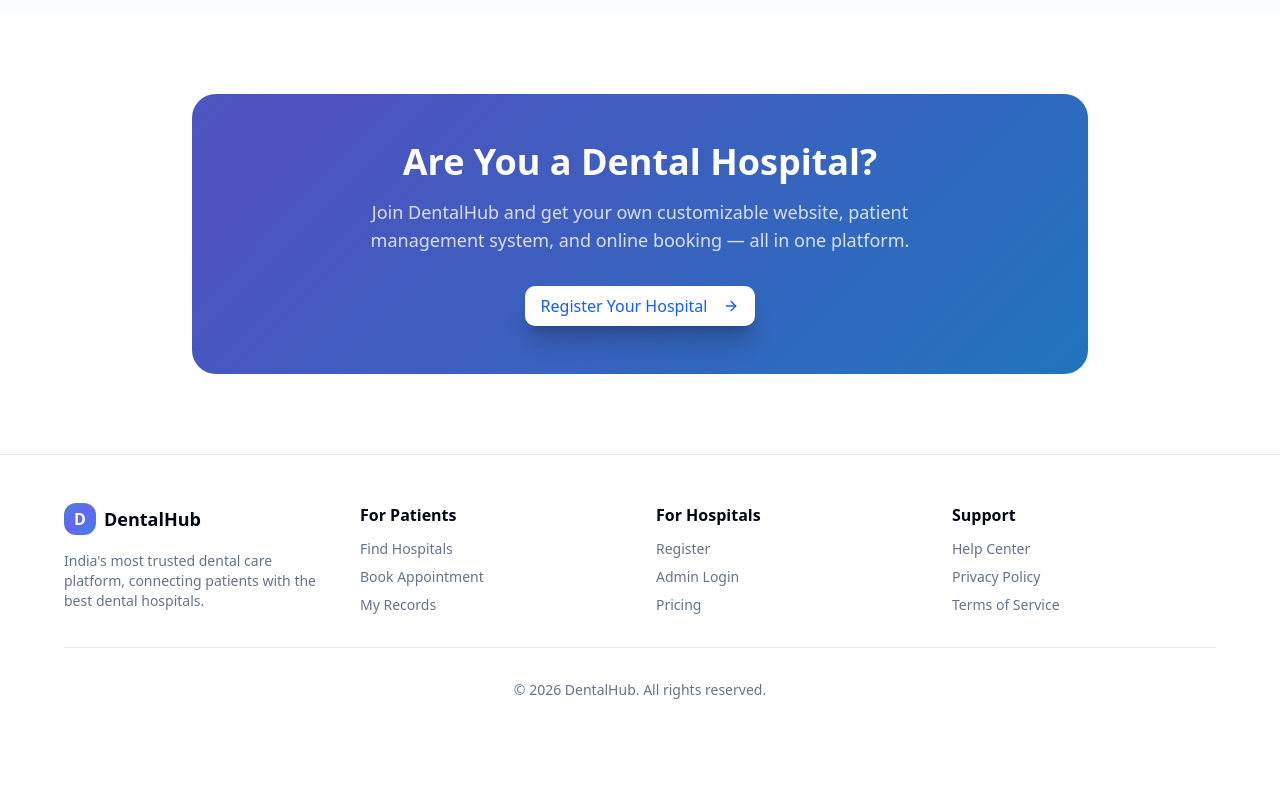
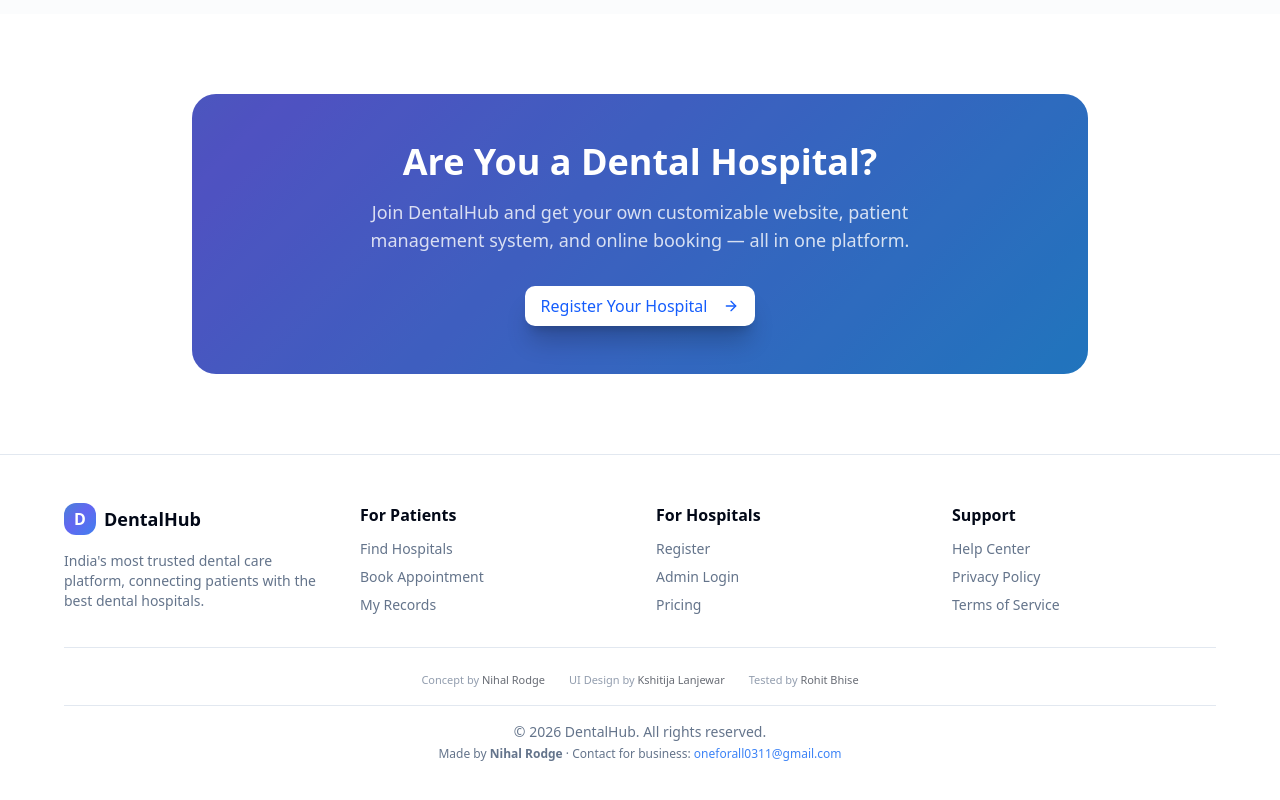
Before and after one commit to MrSpideyNihal/Online-Hospital-Management-, a Next.js app: page / in a window 1280 px wide. Shown: the part 1652-2452 px from the top of the page. Before the commit the page ends 2400 px from the top, so only its background shows below. Built offline with nearby package versions, Linux system fonts and the light colour scheme; no server answers; the database is empty.

Commit message:
Add lifetime pricing tier and footer credits

```diff
--- a/src/app/page.tsx
+++ b/src/app/page.tsx
@@ -352,8 +352,16 @@ export default function HomePage() {
               </ul>
             </div>
           </div>
-          <div className="mt-8 pt-8 border-t text-center text-sm text-muted-foreground">
-            &copy; {new Date().getFullYear()} DentalHub. All rights reserved.
+          {/* Credits */}
+          <div className="mt-8 pt-6 border-t flex flex-wrap justify-center gap-x-6 gap-y-1 text-[11px] text-muted-foreground/70">
+            <span>Concept by <span className="font-medium text-foreground/60">Nihal Rodge</span></span>
+            <span>UI Design by <span className="font-medium text-foreground/60">Kshitija Lanjewar</span></span>
+            <span>Tested by <span className="font-medium text-foreground/60">Rohit Bhise</span></span>
+          </div>
+
+          <div className="mt-4 pt-4 border-t text-center text-sm text-muted-foreground">
+            <p>&copy; {new Date().getFullYear()} DentalHub. All rights reserved.</p>
+            <p className="mt-1 text-xs">Made by <span className="font-semibold">Nihal Rodge</span> · Contact for business: <a href="mailto:oneforall0311@gmail.com" className="text-primary hover:underline">oneforall0311@gmail.com</a></p>
           </div>
         </div>
       </footer>
--- a/src/app/pricing/page.tsx
+++ b/src/app/pricing/page.tsx
@@ -1,5 +1,5 @@
 import Link from 'next/link'
-import { CheckCircle2, ArrowRight, Sparkles, Clock, Star } from 'lucide-react'
+import { CheckCircle2, ArrowRight, Sparkles, Clock, Star, Zap } from 'lucide-react'
 import { Button } from '@/components/ui/button'
 import { Card, CardContent, CardHeader, CardTitle } from '@/components/ui/card'
 import { Badge } from '@/components/ui/badge'
@@ -45,7 +45,32 @@ export default function PricingPage() {
           </p>
         </div>
 
-        {/* Pricing Cards */}
+        {/* One-Time Purchase */}
+        <Card className="border-2 border-amber-300 dark:border-amber-700 relative overflow-hidden mb-10">
+          <div className="absolute top-0 right-0 bg-amber-600 text-white text-[10px] font-bold px-3 py-1 rounded-bl-lg uppercase tracking-wider">
+            One-Time Payment
+          </div>
+          <div className="flex flex-col md:flex-row items-center gap-6 p-6">
+            <div className="flex items-center gap-3">
+              <Zap className="w-8 h-8 text-amber-600" />
+              <div>
+                <h3 className="text-lg font-bold">Lifetime Access</h3>
+                <p className="text-sm text-muted-foreground">Pay once, use forever. No recurring fees.</p>
+              </div>
+            </div>
+            <div className="flex items-baseline gap-1">
+              <span className="text-4xl font-extrabold text-amber-600">₹14,999</span>
+              <span className="text-muted-foreground text-sm">one-time</span>
+            </div>
+            <Link href="/login?type=hospital" className="md:ml-auto">
+              <Button className="bg-gradient-to-r from-amber-600 to-orange-600 text-white">
+                Get Lifetime Access <ArrowRight className="w-4 h-4 ml-2" />
+              </Button>
+            </Link>
+          </div>
+        </Card>
+
+        {/* Subscription Cards */}
         <div className="grid md:grid-cols-3 gap-6 mb-10">
           {/* Introductory Offer */}
           <Card className="border-2 border-emerald-300 dark:border-emerald-700 relative overflow-hidden">
```
